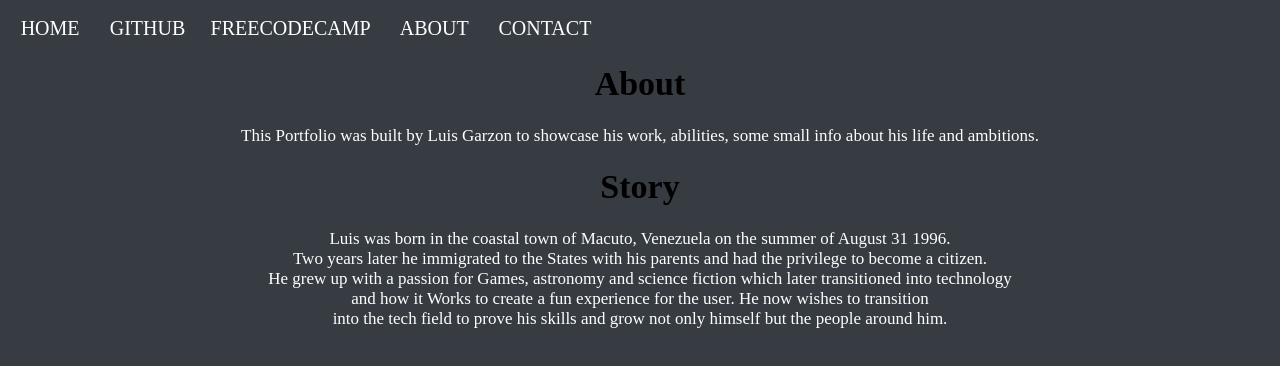
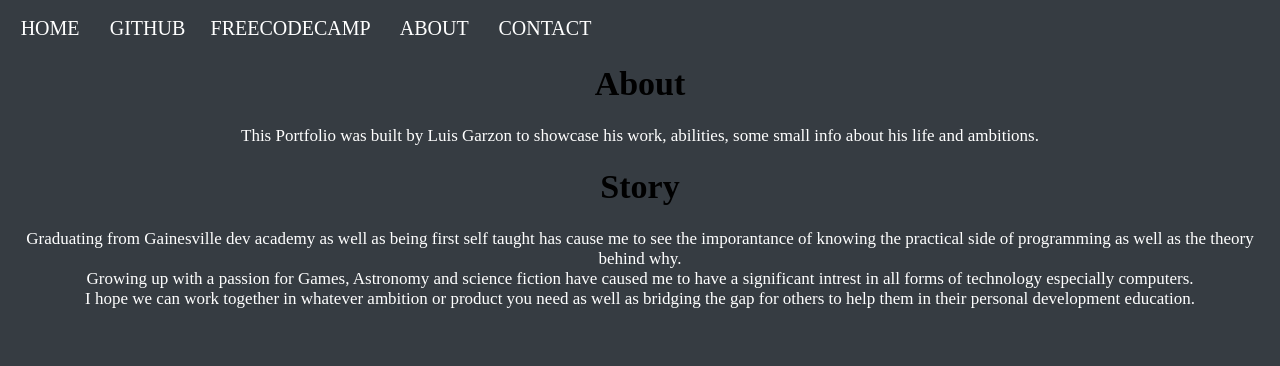
Before and after one commit to Quanluis/Portfolio, a React (Create React App) app: page /about in a window 1280 px wide. Shown: the top 366 px of the page. Built offline with nearby package versions, Linux system fonts and the light colour scheme.

Commit message:
updated story

```diff
--- a/src/components/About.js
+++ b/src/components/About.js
@@ -11,14 +11,12 @@ class About extends React.Component {
         </p>
         <h1>Story</h1>
         <p>
-          Luis was born in the coastal town of Macuto, Venezuela on the summer
-          of August 31 1996. <br /> Two years later he immigrated to the States
-          with his parents and had the privilege to become a citizen. <br /> He
-          grew up with a passion for Games, astronomy and science fiction which
-          later transitioned into technology <br /> and how it Works to create a
-          fun experience for the user. He now wishes to transition <br /> into
-          the tech field to prove his skills and grow not only himself but the
-          people around him.
+          Graduating from Gainesville dev academy as well as being first self taught has cause me to see the imporantance of knowing the practical side of programming as
+           well as the theory behind why.
+           <br></br>
+          Growing up with a passion for Games, Astronomy and science fiction have caused me to have a significant intrest in all forms of technology especially computers.
+          <br></br>
+         I hope we can work together in whatever ambition or product you need as well as bridging the gap for others to help them in their personal development education.
         </p>
       </div>
     );
```
